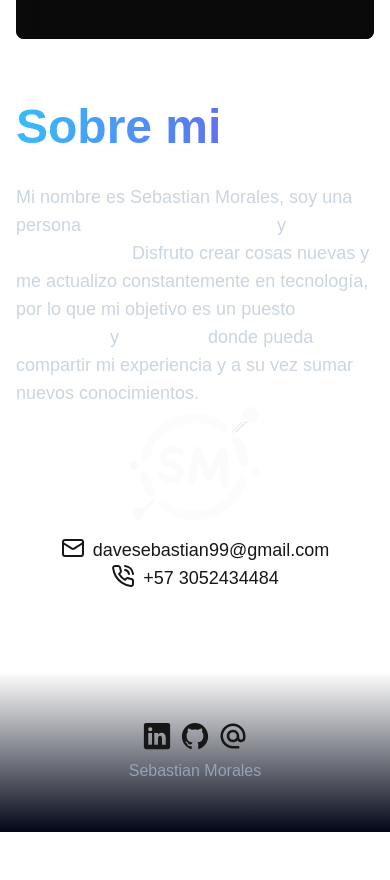
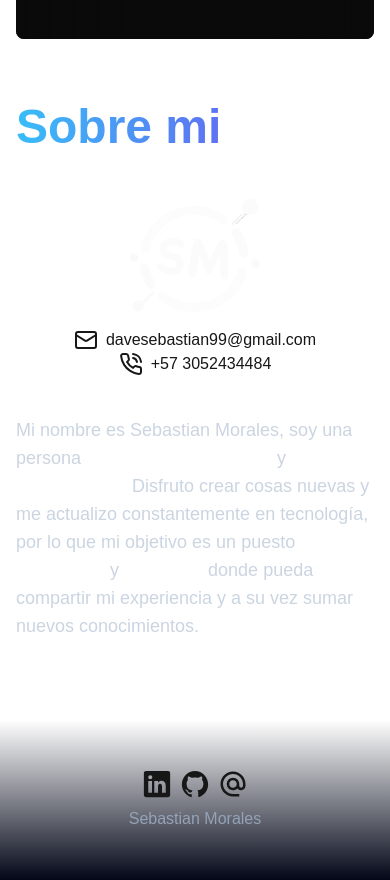
Before and after one commit to sebasmrl/portfolio, a Next.js app: page / in a window 390 px wide. Shown: the part 4358-5238 px from the top of the page. Before the commit the page ends 5190 px from the top, so only its background shows below. Built offline with nearby package versions, Linux system fonts and the light colour scheme.

Commit message:
Fix: AboutSection layout

```diff
--- a/src/components/sections/AboutSection.tsx
+++ b/src/components/sections/AboutSection.tsx
@@ -4,19 +4,11 @@ import Image from "next/image"
 export const AboutSection = () => {
     return (
         <section className="mt-16 md:mt-24">
-            <h2 id="about" className="pb-8 text-5xl font-bold text-transparent bg-clip-text bg-gradient-to-r from-sky-400 to-violet-600">
+            <h2 id="about" className="pb-12 sm:pb-8 text-5xl font-bold text-transparent bg-clip-text bg-gradient-to-r from-sky-400 to-violet-600">
                 Sobre mi
             </h2>
-            <article className="grid md:grid-cols-2">
-                <div className="col-span-1 flex flex-col">
-                    <p className="text-lg md:text-2xl text-pretty text-slate-300">
-                        Mi nombre es Sebastian Morales, soy una persona <span className="font-bold text-white ">proactiva, organizado</span> y <span className="font-bold text-white ">responsable.</span> Disfruto crear cosas nuevas
-                        y me actualizo constantemente en tecnología, por lo que mi objetivo es un puesto <span className="font-bold text-white ">desafiante </span>
-                         y <span className="font-bold text-white ">dinámico</span> donde pueda compartir mi experiencia y a su vez sumar nuevos
-                        conocimientos.
-                    </p>
-                </div>
-                <div className="col-span-1 flex flex-col justify-center items-center gap-4">
+            <article className="grid md:grid-cols-2 gap-y-10">
+                <div className="col-span-1 flex flex-col justify-center items-center gap-4 md:col-start-2">
                     <Image
                         src={"/svgs/SM-logo.svg"}
                         alt={"Logo Sebastian Morales"}
@@ -24,10 +16,19 @@ export const AboutSection = () => {
                         height={130}
                     />
                     <div className="flex flex-col items-center justify-center">
-                    <p className="text-lg inline-flex flex-nowrap gap-2"><MailIcon/> <span>davesebastian99@gmail.com</span></p>
-                    <p className="text-lg inline-flex flex-nowrap gap-2"> <PhoneCallIcon/> <span>+57 3052434484</span></p>
+                    <p className="sm:text-lg inline-flex flex-nowrap gap-2"><MailIcon/> <span>davesebastian99@gmail.com</span></p>
+                    <p className="sm:text-lg inline-flex flex-nowrap gap-2"> <PhoneCallIcon/> <span>+57 3052434484</span></p>
                     </div>
                 </div>
+                <div className="col-span-1 flex flex-col md:col-start-1 md:row-start-1">
+                    <p className="text-lg md:text-2xl  text-pretty text-slate-300">
+                        Mi nombre es Sebastian Morales, soy una persona <span className="font-bold text-white ">proactiva, organizado</span> y <span className="font-bold text-white ">responsable.</span> Disfruto crear cosas nuevas
+                        y me actualizo constantemente en tecnología, por lo que mi objetivo es un puesto <span className="font-bold text-white ">desafiante </span>
+                         y <span className="font-bold text-white ">dinámico</span> donde pueda compartir mi experiencia y a su vez sumar nuevos
+                        conocimientos.
+                    </p>
+                </div>
+
 
             </article>
 
```
